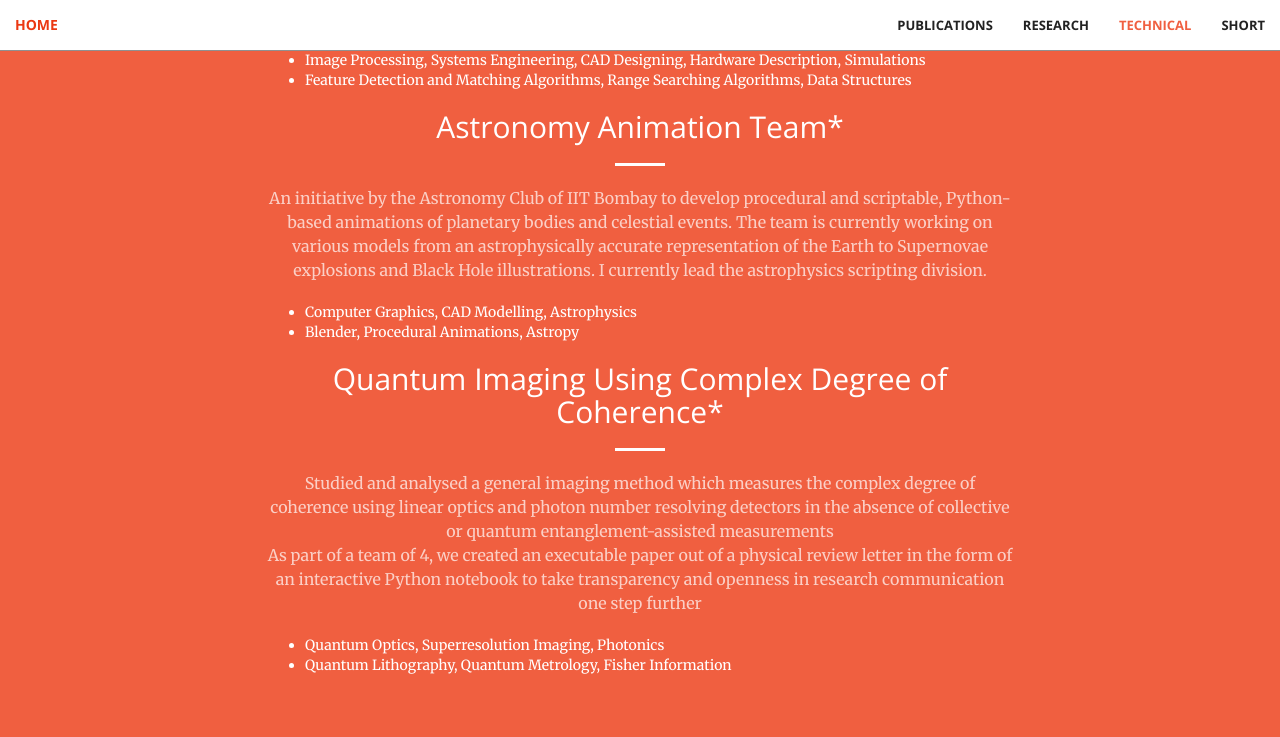
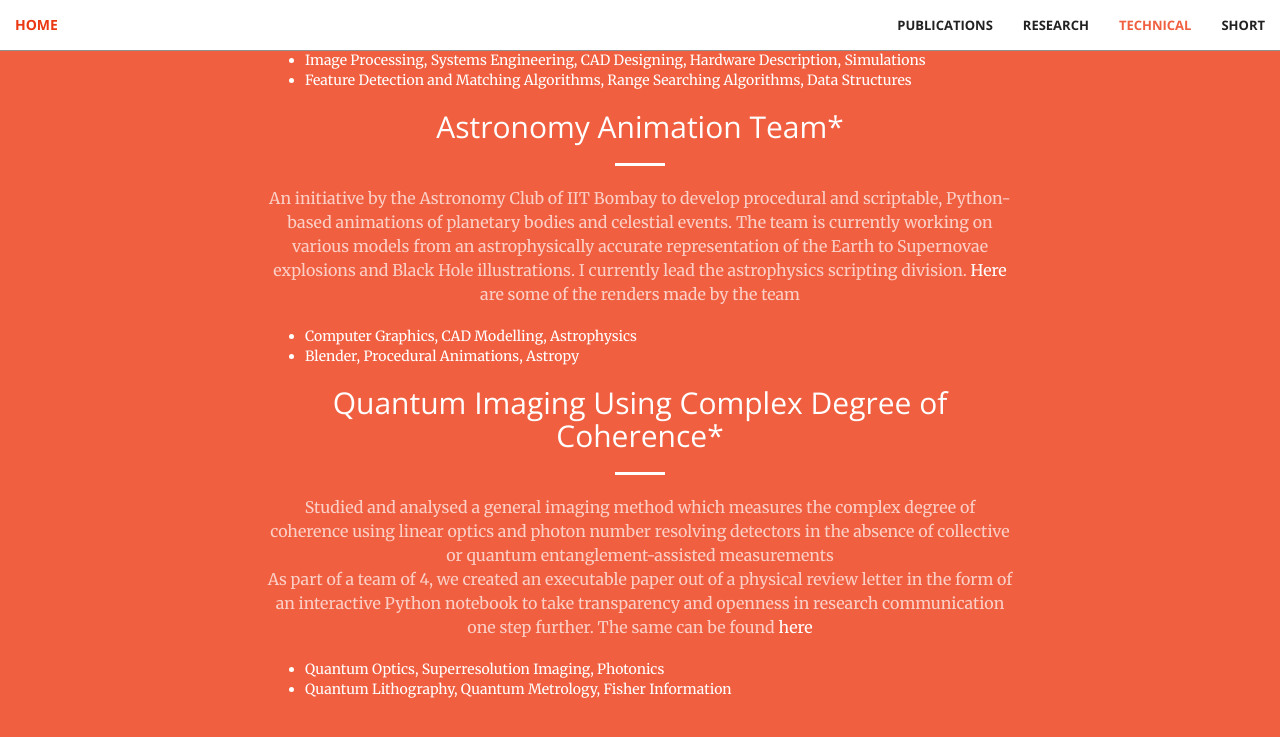
Before and after one commit to aravindbharathi/aravindbharathi.github.io, a Jekyll site: the page projects/index.html, which Jekyll copies as it is, in a window 1280 px wide and 900 px high, scrolled down 2414 px. Shown: the top 737 px of the window. Built offline with Jekyll 4.4.1, drawn with Linux system fonts in a browser that asks for light colours.

Commit message:
Update index.html

```diff
--- a/projects/index.html
+++ b/projects/index.html
@@ -228,7 +228,7 @@
                     <p class="text-faded">
                       An initiative by the Astronomy Club of IIT Bombay to develop procedural and scriptable, Python-based animations of planetary bodies and celestial events.
                       The team is currently working on various models from an astrophysically accurate representation of the Earth to Supernovae explosions and
-                      Black Hole illustrations. I currently lead the astrophysics scripting division.
+                      Black Hole illustrations. I currently lead the astrophysics scripting division. <a href="https://drive.google.com/drive/folders/1F-c2lhLJRJts3OQVeTpoZ7ZS4a5-Qa9A?usp=sharing" target="_blank">Here</a> are some of the renders made by the team
                       <ul align = "left">
                         <li>Computer Graphics, CAD Modelling, Astrophysics</li>
                         <li>Blender, Procedural Animations, Astropy</li>
@@ -241,7 +241,8 @@
                       optics and photon number resolving detectors in the absence of collective or quantum entanglement-assisted
                       measurements<br>
                       As part of a team of 4, we created an executable paper out of a physical review letter in the form of an
-                      interactive Python notebook to take transparency and openness in research communication one step further
+                      interactive Python notebook to take transparency and openness in research communication one step further.
+                      The same can be found <a href="https://github.com/aravindbharathi/Course-Project-PH202" target="_blank">here</a>
                       <ul align = "left">
                         <li>Quantum Optics, Superresolution Imaging, Photonics</li>
                         <li>Quantum Lithography, Quantum Metrology, Fisher Information</li>
```
